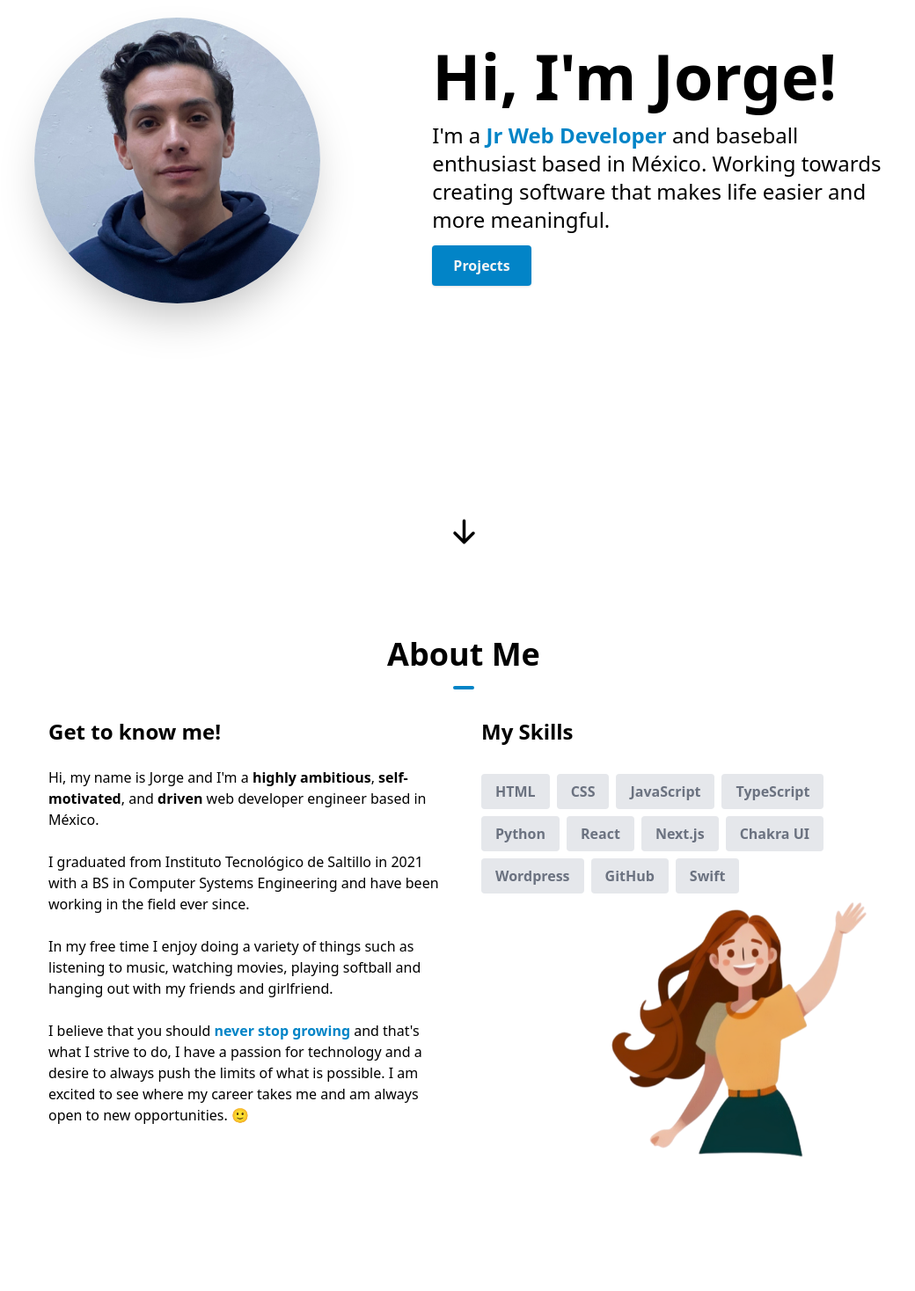
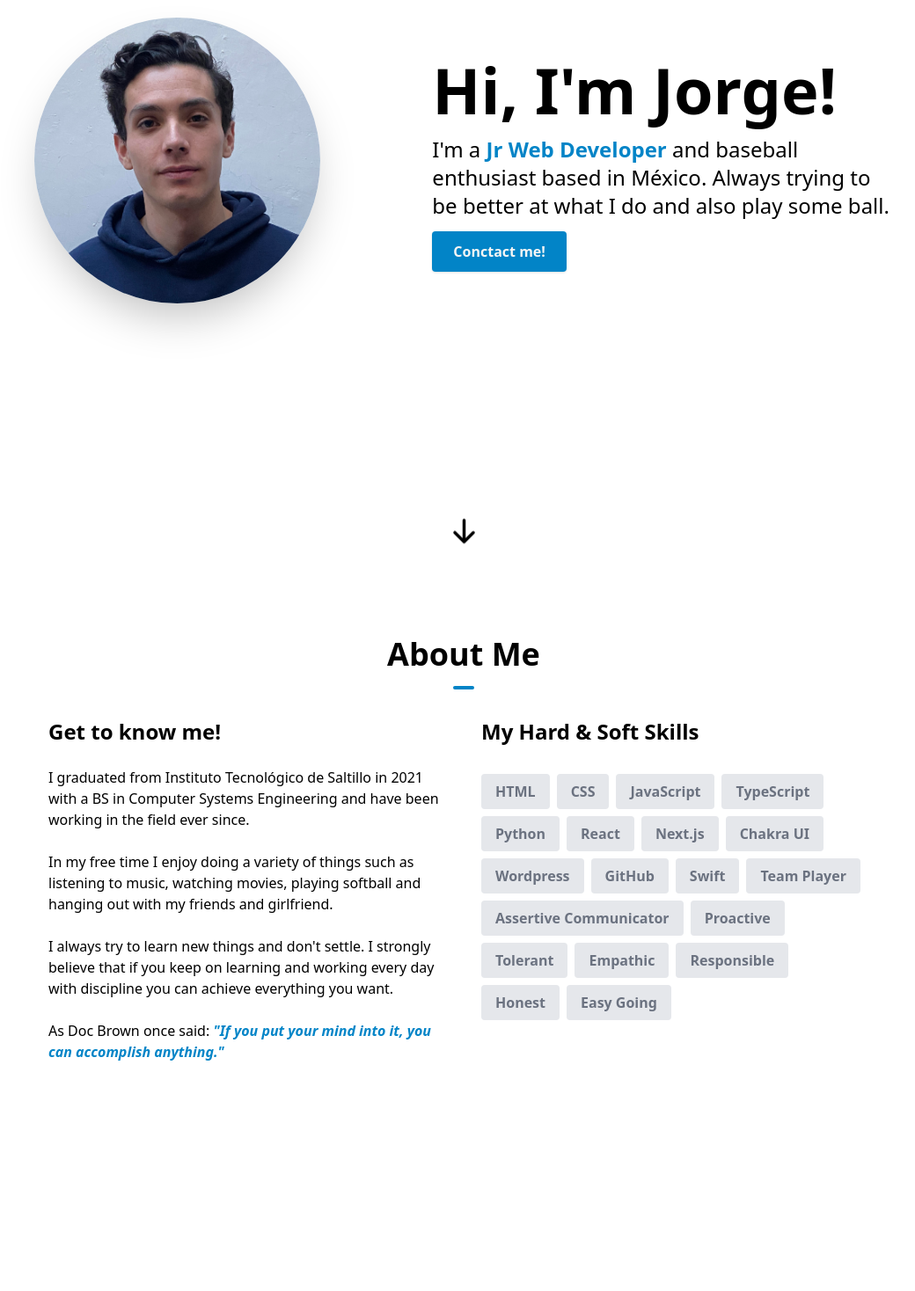
Before and after one commit to jorgecontrerasostos/jorge_contreras, a Next.js app: page / in a window 1280 px wide. Shown: the part 220-1688 px from the top of the page at 88% size, without its empty margins (113-1153 px from the left). Built offline with nearby package versions, Linux system fonts and the light colour scheme.

Commit message:
completed pending updates

```diff
--- a/components/AboutSection.tsx
+++ b/components/AboutSection.tsx
@@ -13,6 +13,14 @@ const skills = [
   { skill: "Wordpress" },
   { skill: "GitHub" },
   { skill: "Swift" },
+  { skill: "Team Player" },
+  { skill: "Assertive Communicator" },
+  { skill: "Proactive" },
+  { skill: "Tolerant" },
+  { skill: "Empathic" },
+  { skill: "Responsible" },
+  { skill: "Honest" },
+  { skill: "Easy Going" },
 ];
 
 const AboutSection = () => {
@@ -30,14 +38,6 @@ const AboutSection = () => {
               Get to know me!
             </h1>
             <p>
-              Hi, my name is Jorge and I&apos;m a{" "}
-              <span className="font-bold">{"highly ambitious"}</span>,
-              <span className="font-bold">{" self-motivated"}</span>, and
-              <span className="font-bold">{" driven"}</span> web developer
-              engineer based in México.
-            </p>
-            <br />
-            <p>
               I graduated from Instituto Tecnológico de Saltillo in 2021 with a
               BS in Computer Systems Engineering and have been working in the
               field ever since.
@@ -50,16 +50,21 @@ const AboutSection = () => {
             </p>
             <br />
             <p>
-              I believe that you should{" "}
-              <span className="font-bold text-sky-600">never stop growing</span>{" "}
-              and that&#39;s what I strive to do, I have a passion for
-              technology and a desire to always push the limits of what is
-              possible. I am excited to see where my career takes me and am
-              always open to new opportunities. 🙂
+              I always try to learn new things and don&apos;t settle. I strongly
+              believe that if you keep on learning and working every day with
+              discipline you can achieve everything you want.
+            </p>
+            <br />
+            <p>
+              As Doc Brown once said:{" "}
+              <span className="text-sky-600 italic font-bold">
+                &quot;If you put your mind into it, you can accomplish
+                anything.&quot;
+              </span>
             </p>
           </div>
           <div className="text-center md:w-1/2 md:text-left">
-            <h1 className="text-2xl font-bold mb-6">My Skills</h1>
+            <h1 className="text-2xl font-bold mb-6">My Hard & Soft Skills</h1>
             <div className="flex flex-wrap flex-row justify-center z-10 md:justify-start">
               {skills.map((item, idx) => {
                 return (
@@ -72,13 +77,6 @@ const AboutSection = () => {
                 );
               })}
             </div>
-            <Image
-              src="/hero-image.png"
-              alt=""
-              width={325}
-              height={325}
-              className="hidden md:block md:relative md:bottom-4 md:left-32 md:z-0"
-            />
           </div>
         </div>
       </div>
--- a/components/HeroSection.tsx
+++ b/components/HeroSection.tsx
@@ -26,21 +26,15 @@ const HeroSection = () => {
             <span className="font-semibold text-sky-600	">
               Jr Web Developer{" "}
             </span>
-            and baseball enthusiast based in México. Working towards creating
-            software that makes life easier and more meaningful.
+            and baseball enthusiast based in México. Always trying to be better
+            at what I do and also play some ball.
           </p>
-          <Link
-            href="projects"
-            to="/projects"
+          <a
+            href="mailto:jorgecontrerasostos@gmail.com"
             className="text-neutral-100 font-semibold px-6 py-3 bg-sky-600 rounded shadow hover:bg-sky-400"
-            activeClass="active"
-            spy={true}
-            smooth={true}
-            offset={-100}
-            duration={500}
           >
-            Projects
-          </Link>
+            Conctact me!
+          </a>
         </div>
       </div>
       <div className="flex flex-row items-center text-center justify-center ">
```
Also changed, not shown: public/developer.png (added).
